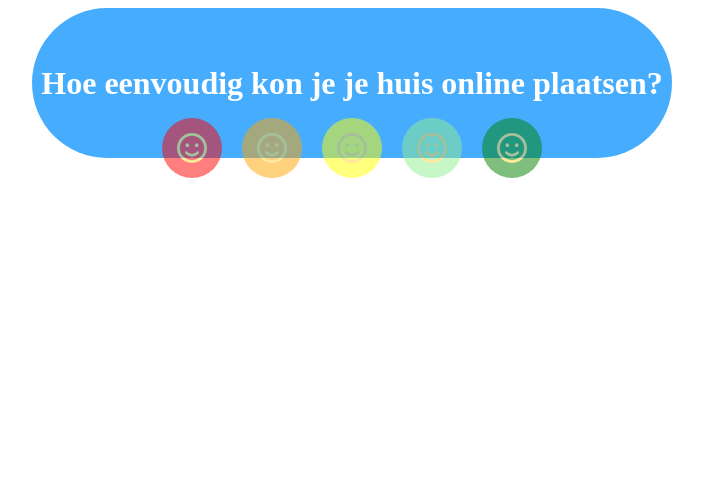
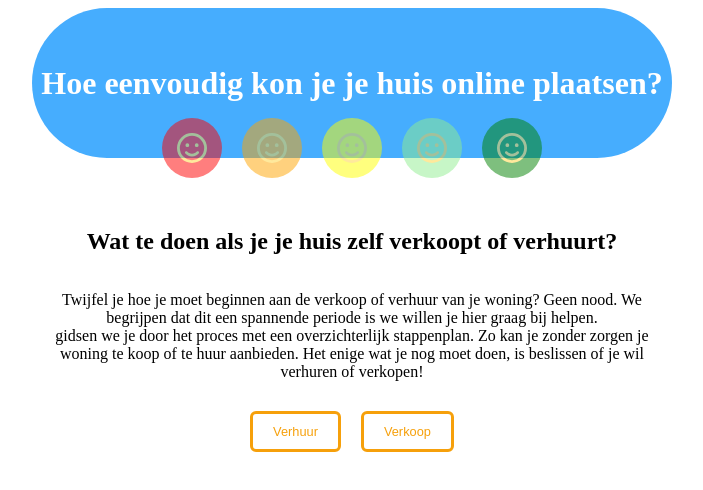
Before and after one commit to GoolaertsArne/zimmo, an Angular app: page / in a window 1280 px wide. Shown: the top 490 px of the page, without its empty margins (288-991 px from the left). Built offline with nearby package versions, Linux system fonts and the light colour scheme.

Commit message:
Add rent sell component

```diff
--- a/src/app/components/rating-select/rating-select.component.html
+++ b/src/app/components/rating-select/rating-select.component.html
@@ -50,7 +50,7 @@
       class="feedback_commentbox"
       [ngStyle]="{ display: selectedRating !== null ? 'flex' : 'none' }"
     >
-      <h2>Geef je graag wat meer uitleg?</h2>
+      <h3>Geef je graag wat meer uitleg?</h3>
       <!-- TODO: fix inline styling here -->
       <textarea
         class="feedback_comment"
--- a/src/app/components/rating-select/rating-select.component.scss
+++ b/src/app/components/rating-select/rating-select.component.scss
@@ -96,12 +96,13 @@ $button-color: #f6a00b;
   &_commentbox {
     display: flex;
     flex-direction: column;
-    justify-content: center;
-    align-items: center;
+
+    & h3 {
+      text-align: center;
+    }
   }
 
   &_comment {
-    width: 100%;
     height: 100px;
     border-radius: 6px;
     font-size: 1.5rem;
@@ -111,8 +112,7 @@ $button-color: #f6a00b;
   &_info {
     display: flex;
     align-items: center;
-    // TODO: change width way of setting
-    width: 50vw;
+    flex: 1;
     justify-content: space-between;
     margin-top: 20px;
 
--- /dev/null
+++ b/src/app/components/sell-rent/sell-rent.component.html
@@ -0,0 +1,17 @@
+<div class="sell_rent">
+  <div class="sell_rent_text">
+    <h2>Wat te doen als je je huis zelf verkoopt of verhuurt?</h2>
+    <p>
+      Twijfel je hoe je moet beginnen aan de verkoop of verhuur van je woning?
+      Geen nood. We begrijpen dat dit een spannende periode is we willen je hier
+      graag bij helpen. <br />
+      gidsen we je door het proces met een overzichterlijk stappenplan. Zo kan
+      je zonder zorgen je woning te koop of te huur aanbieden. Het enige wat je
+      nog moet doen, is beslissen of je wil verhuren of verkopen!
+    </p>
+  </div>
+  <div class="sell_rent_cta">
+    <button>Verhuur</button>
+    <button>Verkoop</button>
+  </div>
+</div>
--- /dev/null
+++ b/src/app/components/sell-rent/sell-rent.component.scss
@@ -0,0 +1,38 @@
+$button-color: #f6a00b;
+
+.sell_rent {
+  width: 50vw;
+  // margin-top: 50px;
+  margin: 50px auto;
+
+  &_text {
+    display: flex;
+    flex-direction: column;
+    text-align: center;
+
+    & h2 {
+      margin-bottom: 20px;
+    }
+
+    & p {
+      margin-bottom: 10px;
+    }
+  }
+
+  &_cta {
+    display: flex;
+    justify-content: center;
+    gap: 20px;
+    margin-top: 20px;
+
+    & button {
+      padding: 10px 20px;
+      border-radius: 6px;
+      background-color: white;
+      color: $button-color;
+      font-size: 0.8rem;
+      border: solid $button-color;
+      cursor: pointer;
+    }
+  }
+}
--- a/src/app/pages/feedback/feedback.component.html
+++ b/src/app/pages/feedback/feedback.component.html
@@ -1,3 +1,4 @@
 <div class="container">
   <app-rating-select></app-rating-select>
+  <app-sell-rent></app-sell-rent>
 </div>
--- a/src/app/pages/feedback/feedback.component.ts
+++ b/src/app/pages/feedback/feedback.component.ts
@@ -1,11 +1,12 @@
 import { Component } from '@angular/core';
 import { RatingSelectComponent } from '../../components/rating-select/rating-select.component';
+import { SellRentComponent } from '../../components/sell-rent/sell-rent.component';
 
 @Component({
   selector: 'app-feedback',
   standalone: true,
   templateUrl: './feedback.component.html',
   styleUrl: './feedback.component.scss',
-  imports: [RatingSelectComponent],
+  imports: [RatingSelectComponent, SellRentComponent],
 })
 export class FeedbackComponent {}
```
Also changed, not shown: src/app/components/sell-rent/sell-rent.component.ts (added, +12 -0 lines), 1 other file (tests, documents, lock files or other folders).
